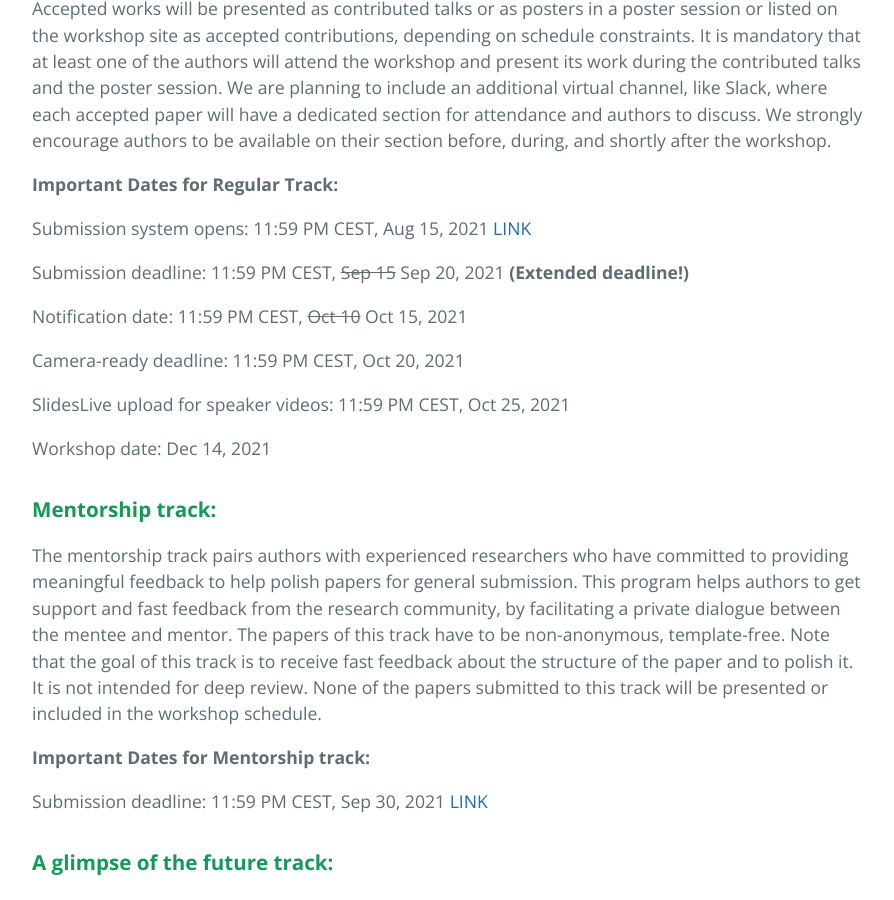
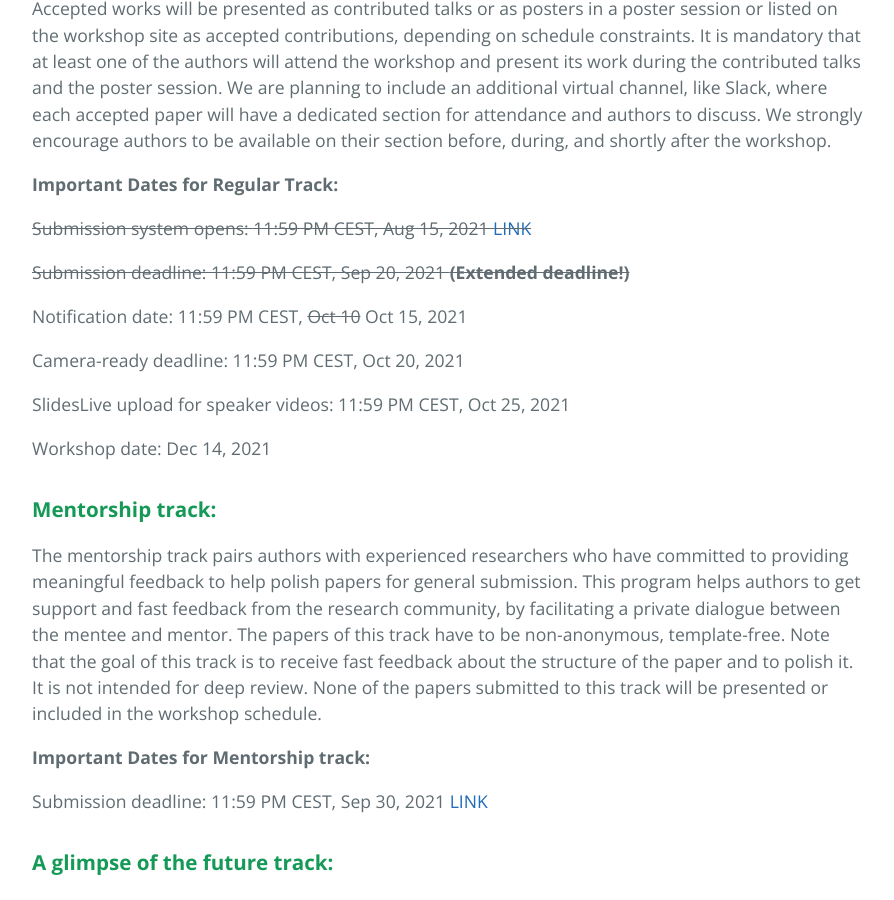
Before and after one commit to xai4debugging/xai4debugging.github.io, a Jekyll site: the page built from index.md, in a window 1280 px wide and 900 px high, scrolled down 2939 px. Shown: the whole window, without its empty margins (192-1086 px from the left). Built offline with Jekyll 4.4.1, drawn with Linux system fonts in a browser that asks for light colours.

```diff
--- a/index.md
+++ b/index.md
@@ -57,9 +57,9 @@ We are planning to include an additional virtual channel, like Slack, where each
 
 **Important Dates for Regular Track:**
 
-Submission system opens: 11:59 PM CEST, Aug 15, 2021 <a href="https://openreview.net/group?id=NeurIPS.cc/2021/Workshop/XAI4Debugging">LINK</a>
+~~Submission system opens: 11:59 PM CEST, Aug 15, 2021 <a href="https://openreview.net/group?id=NeurIPS.cc/2021/Workshop/XAI4Debugging">LINK</a>~~
 
-Submission deadline: 11:59 PM CEST, ~~Sep 15~~ Sep 20, 2021  **(Extended deadline!)**
+~~Submission deadline: 11:59 PM CEST, Sep 20, 2021  **(Extended deadline!)**~~
 
 Notification date:  11:59 PM CEST, ~~Oct 10~~ Oct 15, 2021
 
@@ -84,7 +84,7 @@ This special track aims at discovering and highlighting the most promising stude
 
 **Important Dates for A glimpse of the future track:**
 
-Submission deadline: 11:59 PM CEST, Sep 20, 2021 <a href="https://cmt3.research.microsoft.com/XAI4Debugging2021/Track/1/Submission/Create">LINK</a>
+~~Submission deadline: 11:59 PM CEST, Sep 20, 2021 <a href="https://cmt3.research.microsoft.com/XAI4Debugging2021/Track/1/Submission/Create">LINK</a>~~
 
 Notification Date:  11:59 PM CEST, Oct 10, 2021
 
@@ -323,7 +323,7 @@ Peter Stone (Sony AI) and Daniele Nardi (Sapienza University of Rome)
 <hr>
 
 # **Contacts**
-If you have any questions feel free to join our <a href="https://join.slack.com/t/xai4debugging-4ua7968/shared_invite/zt-u394toc1-xiAPFBpt7bQPcVxlgqHm3w">slack channel</a> or contact us at any of the following email addresses:
+If you have any questions feel free to join our <a href="https://join.slack.com/t/xai4debugging-4ua7968/shared_invite/zt-vkfupieb-FFU7CeMmIgvmJJE5tMo8sA">slack channel</a> or contact us at any of the following email addresses:
 - larosa AT diag.uniroma1.it
 - capobianco AT diag.uniroma1.it
 - afeldman AT parc.com
```
